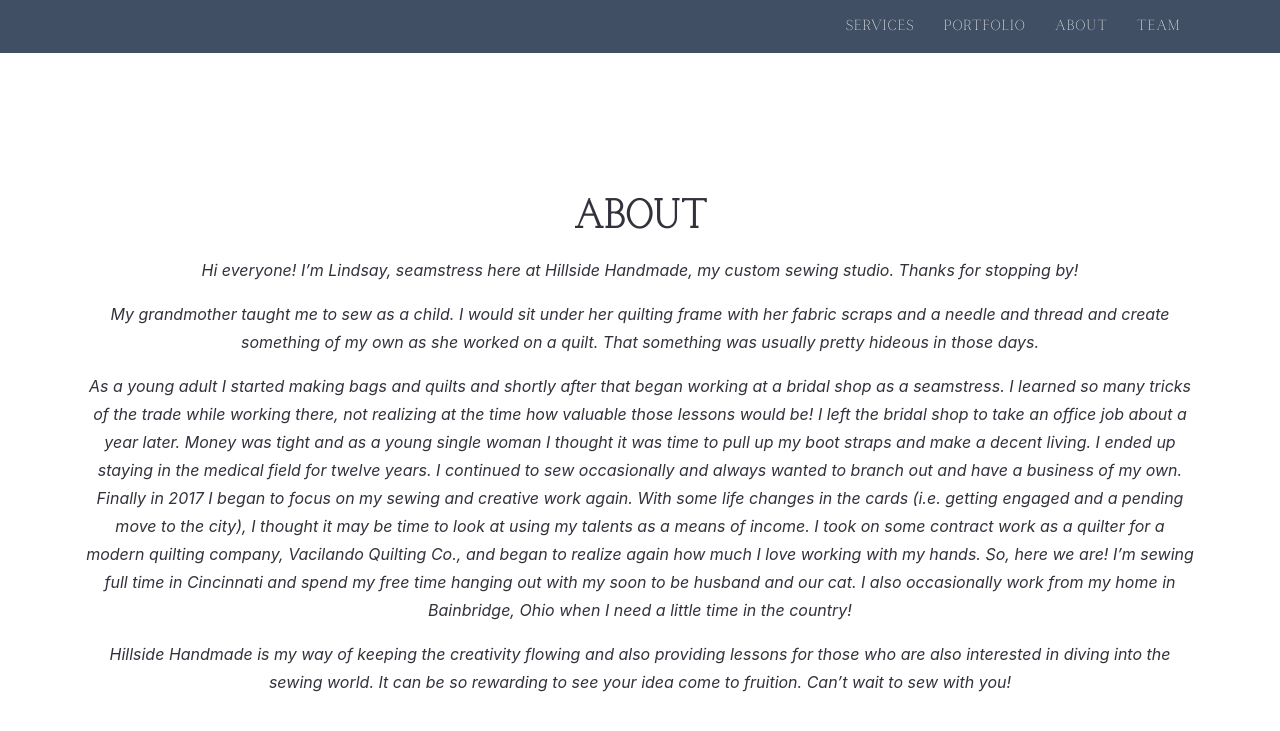
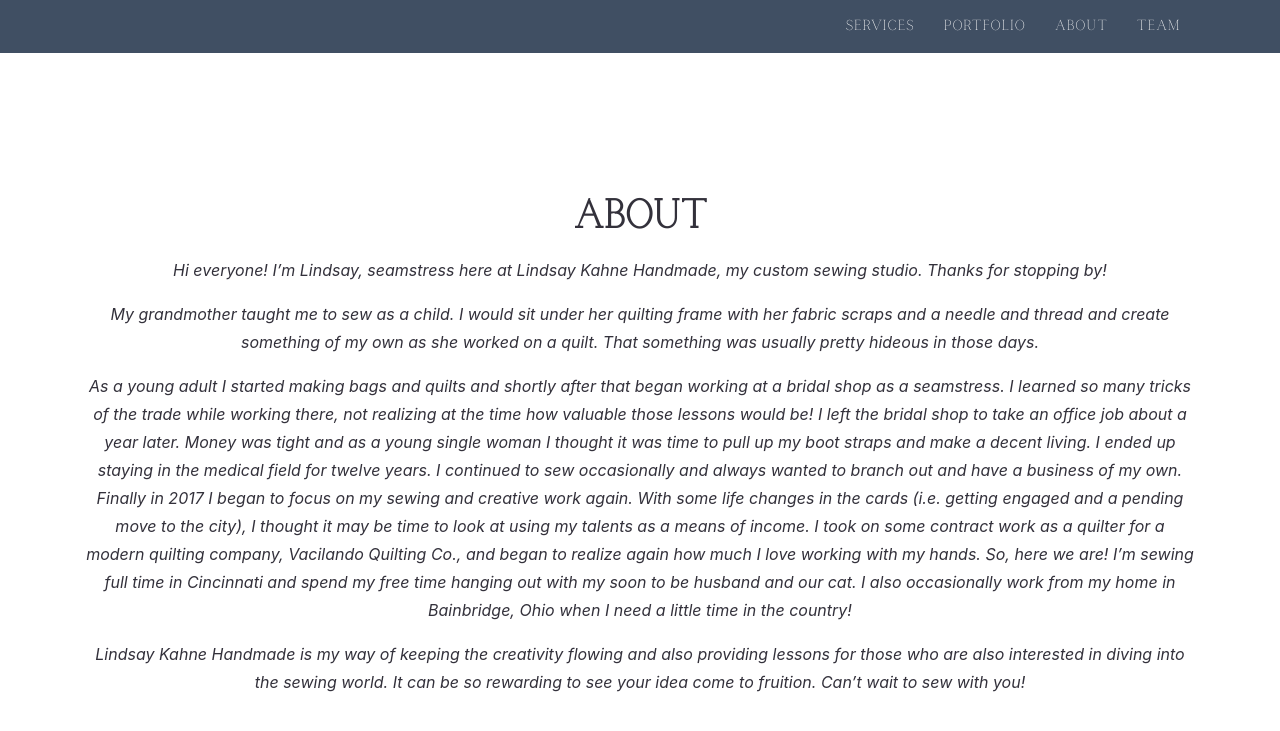
Before and after one commit to LindsayS303/website, a Jekyll site: the page built from index.html, in a window 1280 px wide and 900 px high, scrolled down 2474 px. Shown: the top 731 px of the window. Built offline with Jekyll 4.4.1, drawn with Linux system fonts in a browser that asks for light colours; nearby versions of some CDN libraries; some web fonts are replaced; some of the changed text lies outside the part shown.

Commit message:
change from hillside to lindsay kahne

```diff
--- a/_config.yml
+++ b/_config.yml
@@ -13,12 +13,12 @@
 # you will see them accessed via {{ site.title }}, {{ site.email }}, and so on.
 # You can create any custom variable you would like, and they will be accessible
 # in the templates via {{ site.myvariable }}.
-title: Hillside Handmade Studio
-email: Lindsay@hillsidehandmadestudio.com
+title: Lindsay Kahne Handmade
+email: Lindsay@lindsaykahnehandmade.com
 description: >- # this means to ignore newlines until "baseurl:"
   Custom sewing and quilting
 baseurl: "" # the subpath of your site, e.g. /blog
-url: "http://hillsidehandmadestudio.com" # the base hostname & protocol for your site, e.g. http://example.com
+url: "http://lindsaykahnehandmade.com" # the base hostname & protocol for your site, e.g. http://example.com
 
 # Build settings
 markdown: kramdown
--- a/_includes/head.html
+++ b/_includes/head.html
@@ -2,7 +2,7 @@
   <meta charset="UTF-8">
   <meta name="viewport" content="width=device-width, initial-scale=1.0">
   <meta http-equiv="X-UA-Compatible" content="ie=edge">
-  <title>Hillside Handmade Studio</title>
+  <title>Lindsay Kahne Handmade</title>
 
 
 <link href="vendor/bootstrap/css/bootstrap.min.css" rel="stylesheet">
--- a/_includes/team.html
+++ b/_includes/team.html
@@ -15,12 +15,12 @@
           <p class="">Sewist Extraordinaire</p>
           <ul class="list-inline social-buttons">
             <li class="list-inline-item">
-              <a href="https://www.instagram.com/hillsidehandmadestudio">
+              <a href="https://www.instagram.com/lindsaykahnehandmade">
                 <i class="fab fa-instagram"></i>
               </a>
             </li>
             <li class="list-inline-item">
-              <a href="mailto:Lindsay@hillsidehandmadestudio.com">
+              <a href="mailto:Lindsay@lindsaykahnehandmade.com">
                 <i class="fas fa-envelope"></i>
               </a>
             </li>
--- a/index.html
+++ b/index.html
@@ -33,7 +33,7 @@
    <div class="container">
      <div class="intro-text">
        <div class="intro-lead-in"></div>
-       <div class="intro-heading text-uppercase">Hillside Handmade</div>
+       <div class="intro-heading text-uppercase">Lindsay Kahne Handmade</div>
      </div>
    </div>
  </header>
@@ -44,7 +44,7 @@
      <div class="row">
        <div class="col-lg-12 text-center">
          <h2 class="section-heading text-uppercase">Services</h2>
-         <h3 class="section-subheading">What we do at Hillside Handmade</h3>
+         <h3 class="section-subheading">What we do at Lindsay Kahne Handmade</h3>
        </div>
      </div>
      <div class="row text-center">
@@ -126,10 +126,10 @@
          <h2 class="section-heading text-uppercase">About</h2>
          <h3 class="section-subheading">
 
-           <p>Hi everyone! I’m Lindsay, seamstress here at Hillside Handmade, my custom sewing studio. Thanks for stopping by!</p>
+           <p>Hi everyone! I’m Lindsay, seamstress here at Lindsay Kahne Handmade, my custom sewing studio. Thanks for stopping by!</p>
            <p>My grandmother taught me to sew as a child. I would sit under her quilting frame with her fabric scraps and a needle and thread and create something of my own as she worked on a quilt. That something was usually pretty hideous in those days. </p>
            <p>As a young adult I started making bags and quilts and shortly after that began working at a bridal shop as a seamstress. I learned so many tricks of the trade while working there, not realizing at the time how valuable those lessons would be! I left the bridal shop to take an office job about a year later.  Money was tight and as a young single woman I thought it was time to pull up my boot straps and make a decent living. I ended up staying in the medical field for twelve years. I continued to sew occasionally and always wanted to branch out and have a business of my own. Finally in 2017 I began to focus on my sewing and creative work again. With some life changes in the cards (i.e. getting engaged and a pending move to the city), I thought it may be time to look at using my talents as a means of income. I took on some contract work as a quilter for a modern quilting company, Vacilando Quilting Co., and began to realize again how much I love working with my hands. So, here we are! I’m sewing full time in Cincinnati and spend my free time hanging out with my soon to be husband and our cat. I also occasionally work from my home in Bainbridge, Ohio when I need a little time in the country! </p>
-           <p>Hillside Handmade is my way of keeping the creativity flowing and also providing lessons for those who are also interested in diving into the sewing world. It can be so rewarding to see your idea come to fruition. Can’t wait to sew with you!</p>
+           <p>Lindsay Kahne Handmade is my way of keeping the creativity flowing and also providing lessons for those who are also interested in diving into the sewing world. It can be so rewarding to see your idea come to fruition. Can’t wait to sew with you!</p>
 
        </div>
      </div>
@@ -163,7 +163,7 @@
      <div class="row">
        <div class="col-md-4"></div>
        <div class="col-md-4">
-         <span class="copyright">Copyright &copy; Hillside Handmade 2019</span>
+         <span class="copyright">Copyright &copy; Lindsay Kahne Handmade 2019</span>
        </div>
        <div class="col-md-4"></div>
      </div>
```
